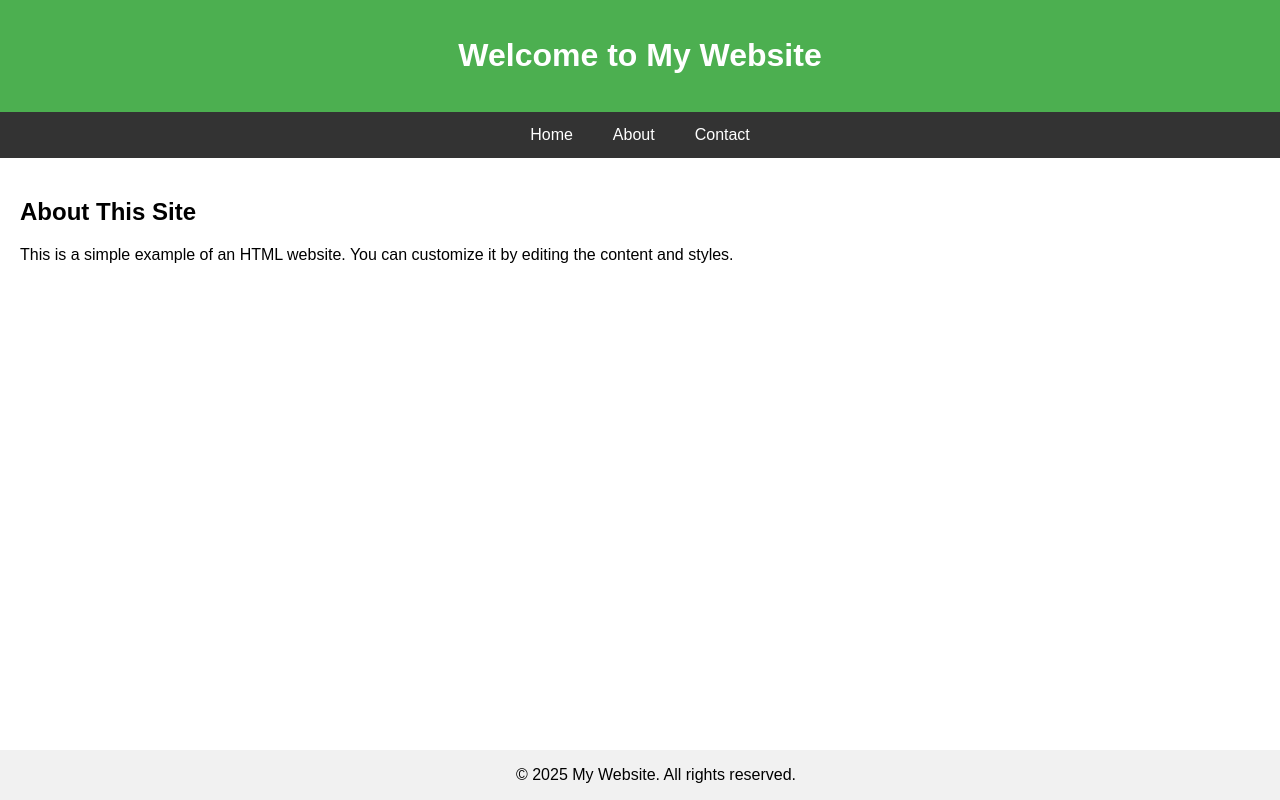
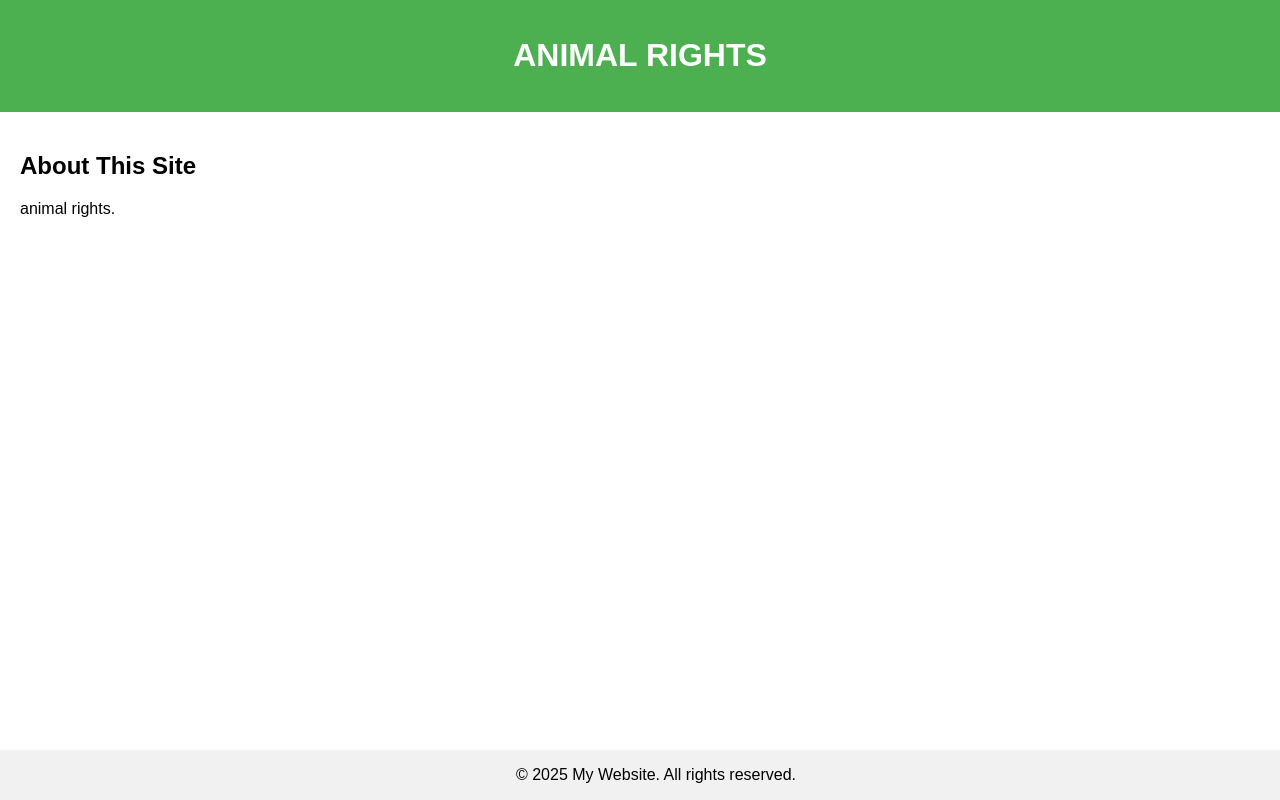
Before and after one commit to rhyshi8/animal-rights, a plain HTML site: page index.html in a window 1280 px wide. Drawn offline with Linux system fonts and the light colour scheme.

Commit message:
Update index.html

```diff
--- a/index.html
+++ b/index.html
@@ -46,18 +46,12 @@
 <body>
 
   <header>
-    <h1>Welcome to My Website</h1>
+    <h1>ANIMAL RIGHTS</h1>
   </header>
-
-  <nav>
-    <a href="#">Home</a>
-    <a href="#">About</a>
-    <a href="#">Contact</a>
-  </nav>
 
   <main>
     <h2>About This Site</h2>
-    <p>This is a simple example of an HTML website. You can customize it by editing the content and styles.</p>
+    <p>animal rights.</p>
   </main>
 
   <footer>
```
